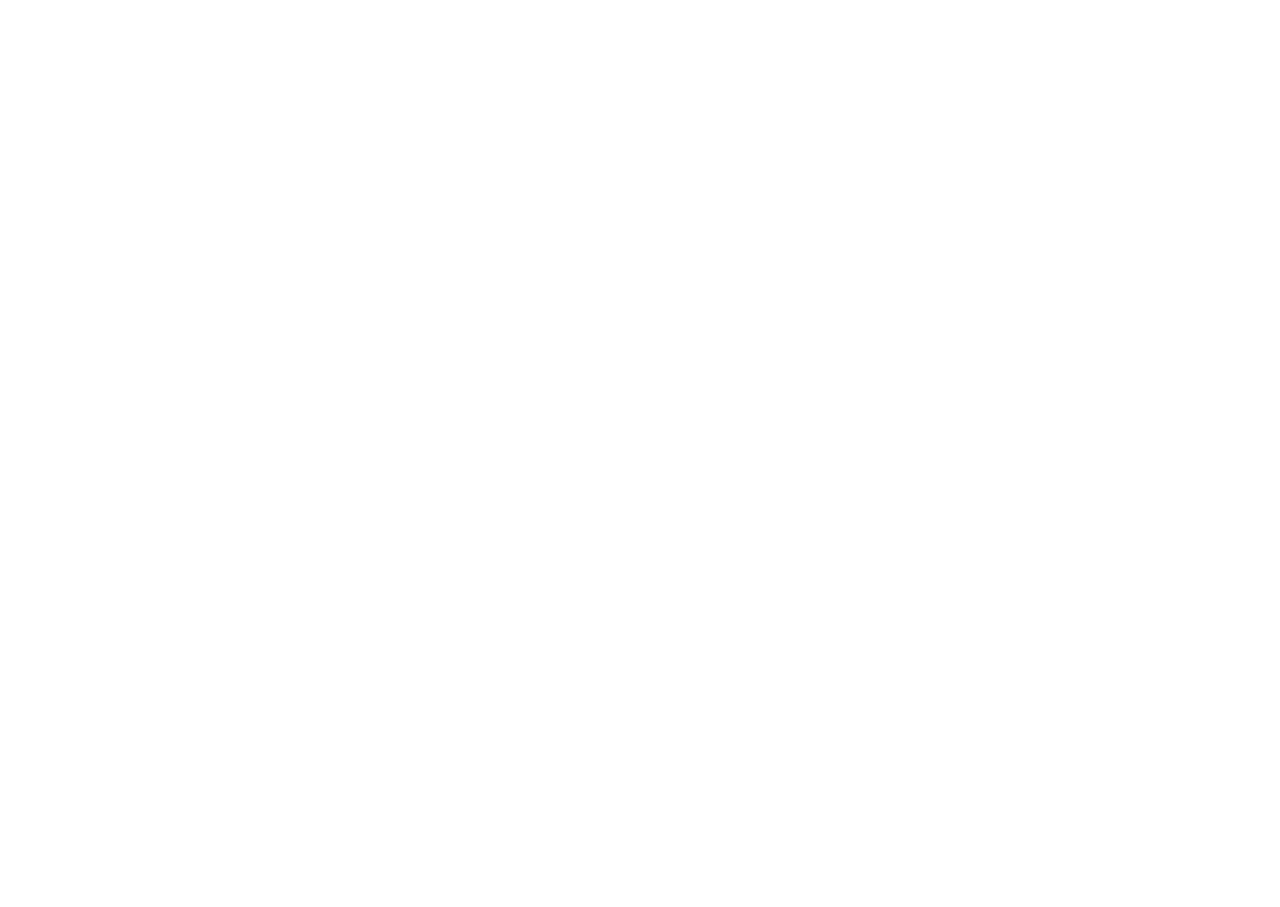
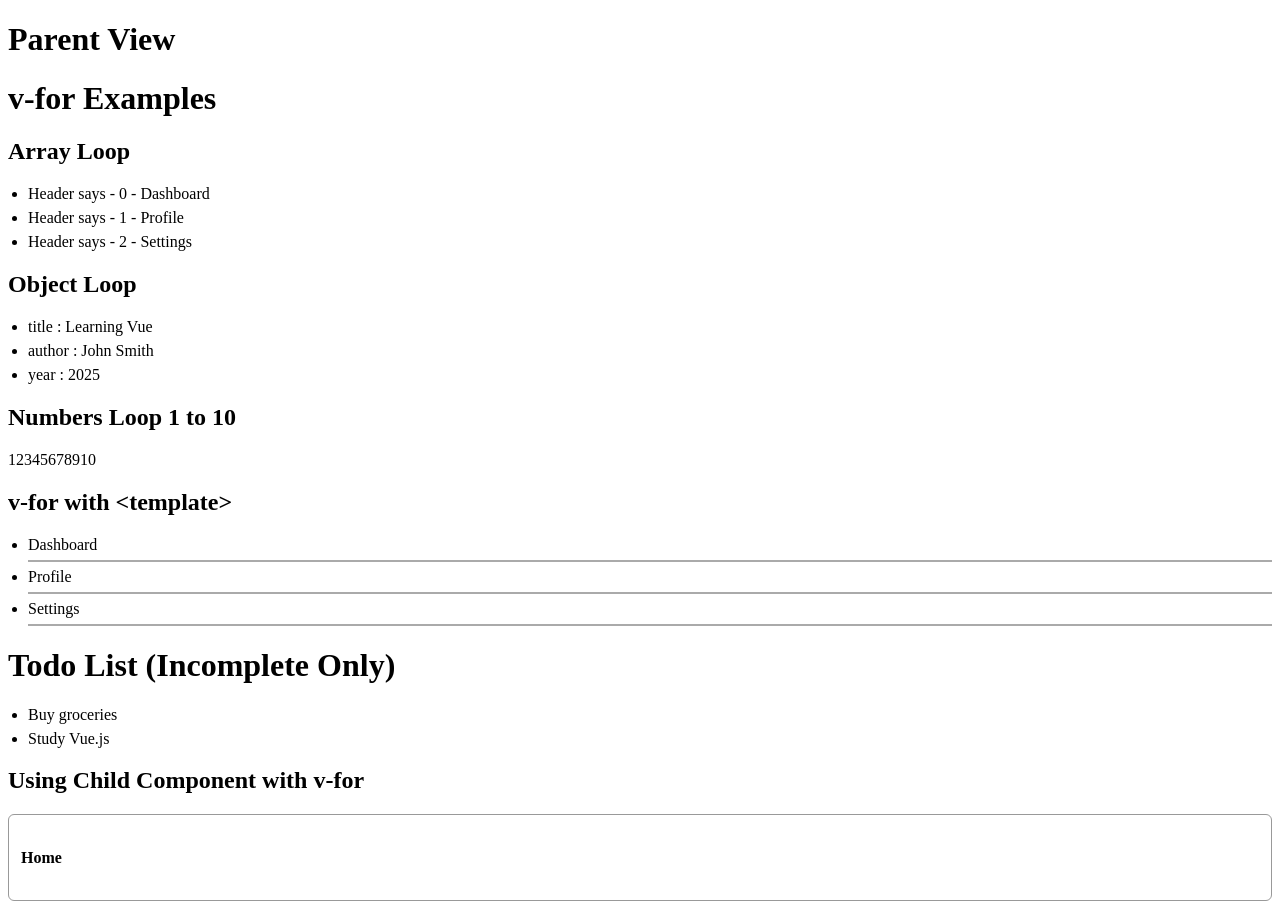
Before and after one commit to om-jasoliya91/vuedemo, a Vue app: page /for in a window 1280 px wide. Before the commit this address had no page. Shown: the top 907 px of the page. Before the commit the page ends 800 px from the top, so only its background shows below. Built offline with nearby package versions, Linux system fonts and the light colour scheme.

Commit message:
v-for use with object,range,template,v-if,component

```diff
--- /dev/null
+++ b/src/components/practise/ChildCard.vue
@@ -0,0 +1,20 @@
+<script setup>
+const props = defineProps({
+  data: Object
+})
+</script>
+
+<template>
+  <div class="card">
+    <h4>{{ data.label }}</h4>
+  </div>
+</template>
+
+<style scoped>
+.card {
+  margin: 8px 0;
+  padding: 12px;
+  border: 1px solid #999;
+  border-radius: 6px;
+}
+</style>
--- /dev/null
+++ b/src/components/practise/VforExample.vue
@@ -0,0 +1,97 @@
+<script setup>
+import { ref, reactive } from 'vue'
+
+
+// simple text from parent
+const headerText = ref("Header says")
+
+// array list example
+const menuItems = ref([
+  { label: "Dashboard" },
+  { label: "Profile" },
+  { label: "Settings" }
+])
+
+// object example
+const bookInfo = reactive({
+  title: "Learning Vue",
+  author: "John Smith",
+  year: "2025"
+})
+
+// array example
+const todos = ref([
+  { id: 1, name: "Buy groceries", isComplete: false },
+  { id: 2, name: "Wash car", isComplete: true },
+  { id: 3, name: "Study Vue.js", isComplete: false }
+])
+
+
+</script>
+
+<template>
+  <h1>v-for Examples</h1>
+
+  <!--v-for with array and index -->
+  <h2>Array Loop</h2>
+  <ul>
+    <li v-for="(item, index) in menuItems" :key="index">
+      {{ headerText }} - {{ index }} - {{ item.label }}
+    </li>
+  </ul>
+
+  <!-- v-for with object values -->
+  <h2>Object Loop</h2>
+  <ul>
+    <li v-for="(value, key) in bookInfo" :key="key">
+      {{ key }} : {{ value }}
+    </li>
+  </ul>
+
+  <!-- v-for with number -->
+  <h2>Numbers Loop 1 to 10</h2>
+  <div>
+    <span v-for="number in 10" :key="number">
+      {{ number }}
+    </span>
+  </div>
+
+  <!--v-for on template -->
+  <h2>v-for with &lt;template&gt;</h2>
+  <ul>
+    <template v-for="(item, index) in menuItems" :key="index">
+      <li>{{ item.label }}</li>
+      <p class="divider" role="presentation"></p>
+    </template>
+  </ul>
+
+  <h1>Todo List (Incomplete Only)</h1>
+  <!-- When they exist on the same node, v-if has a higher priority than v-for.
+That means the v-if condition will not have access to variables from the scope of the v-for: -->
+  <ul>
+    <template v-for="todo in todos" :key="todo.id">
+      <li v-if="!todo.isComplete">
+        {{ todo.name }}
+      </li>
+    </template>
+  </ul>
+
+
+</template>
+
+<style scoped>
+ul {
+  padding-left: 20px;
+}
+
+li {
+  margin: 6px 0;
+  font-size: 16px;
+}
+
+.divider {
+  height: 2px;
+  background-color: #aaa;
+  margin: 4px 0;
+}
+</style>
--- /dev/null
+++ b/src/components/viewfile/VforView.vue
@@ -0,0 +1,25 @@
+<script setup>
+import { ref } from 'vue'
+import VforExample from '../practise/VforExample.vue'
+import ChildCard from '../practise/ChildCard.vue'
+
+// Define items array for ChildCard
+const items = ref([
+  { id: 1, label: "Home" },
+  { id: 2, label: "About" },
+  { id: 3, label: "Contact" }
+])
+</script>
+
+<template>
+  <h1>Parent View</h1>
+
+  <!-- Using VforExample component -->
+  <VforExample />
+
+  <h2>Using Child Component with v-for</h2>
+
+  <ChildCard v-for="itemView in items" :key="itemView.id" :data="itemView" />
+</template>
+
+<style scoped></style>
--- a/src/router/index.js
+++ b/src/router/index.js
@@ -5,6 +5,7 @@
 import ComputedView from '@/components/viewfile/ComputedView.vue'
 import BindView from '@/components/viewfile/BindView.vue'
 import ConditionView from '@/components/viewfile/ConditionView.vue'
+import VforView from '@/components/viewfile/VforView.vue'
 
 const routes = [
   { path: '/', name: 'Welcome', component: WelcomeBack },
@@ -13,6 +14,7 @@
   { path: '/computed', name: 'Computed', component: ComputedView },
   { path: '/bind', name: 'Bind', component: BindView },
   { path: '/condition', name: 'Condition', component: ConditionView },
+  { path: '/for', name: 'Vfor', component: VforView },
 ]
 
 const router = createRouter({
```
